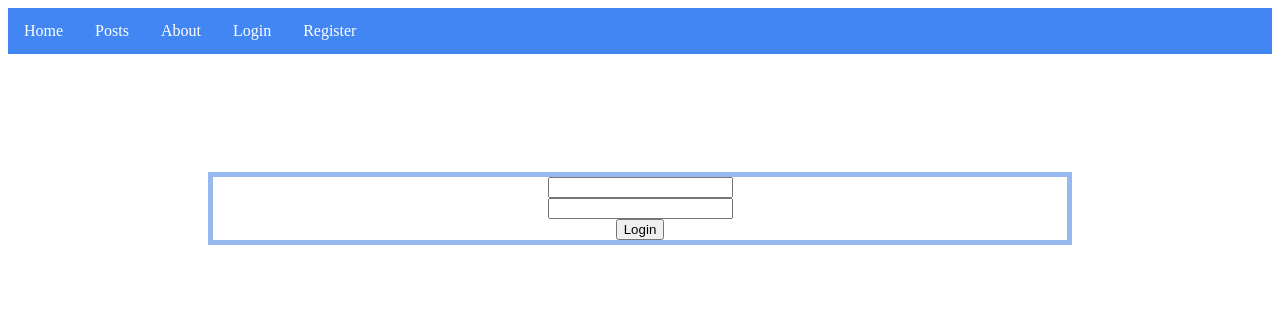
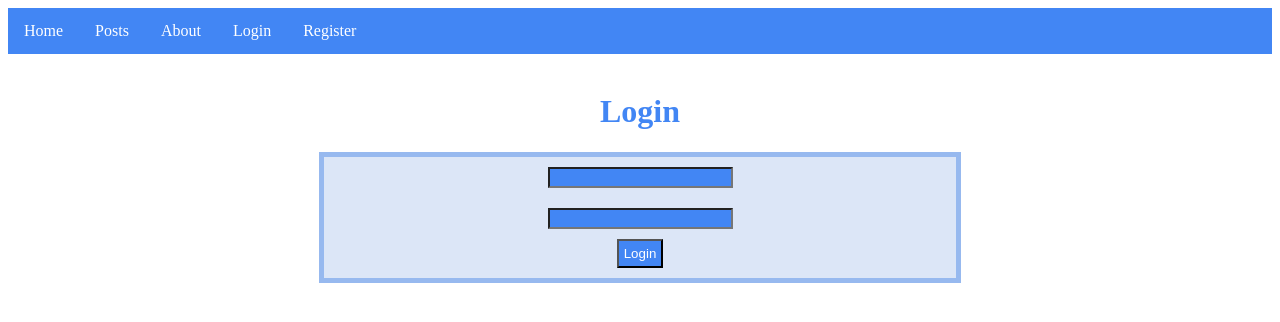
Before and after one commit to nikito96/angular_project_pu, an Angular app: page /login in a window 1280 px wide. Shown: the top 322 px of the page. Built offline with nearby package versions, Linux system fonts and the light colour scheme.

Commit message:
finishing css

```diff
--- a/src/app/about/about.component.css
+++ b/src/app/about/about.component.css
@@ -1,12 +1,12 @@
-h1{
+h1 {
   padding-top: 20px;
   color: #4286f4;
 }
-p{
+p {
   color: #1956b7;
   padding-bottom: 20px;
 }
-div{
+div {
   margin-top: 100px;
   margin-right: 200px;
   margin-left: 200px;
--- a/src/app/login/login.component.css
+++ b/src/app/login/login.component.css
@@ -1,8 +1,22 @@
 #form {
   text-align: center;
-  margin-top: 100px;
-  margin-right: 200px;
-  margin-left: 200px;
+  background-color: #dce6f7;
+  margin: 0 auto;
+  border: solid 5px #97b9ef;
+  width: 50%;
+}
+input[type="text"]{
+  margin: 10px;
+  background-color: #4286f4;
+  color: white;
+}
+input[type="submit"]{
+  margin-bottom: 10px;
+  background-color: #4286f4;
+  color: white;
+  padding: 5px;
+}
+h1 {
   text-align: center;
-  border: solid 5px #97b9ef;
+  color: #4286f4;
 }
--- a/src/app/login/login.component.html
+++ b/src/app/login/login.component.html
@@ -1,3 +1,4 @@
+<h1>Login</h1>
 <div id="form">
   <form>
     <input type="text">
```
